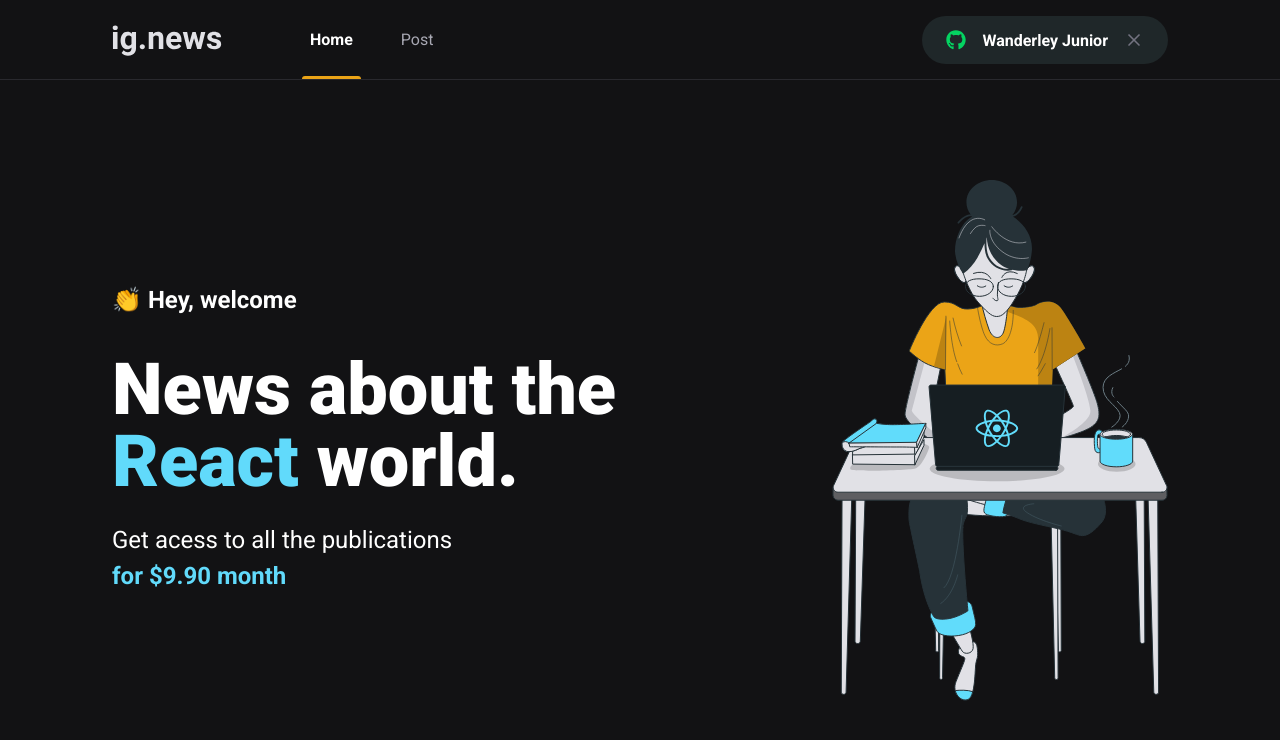
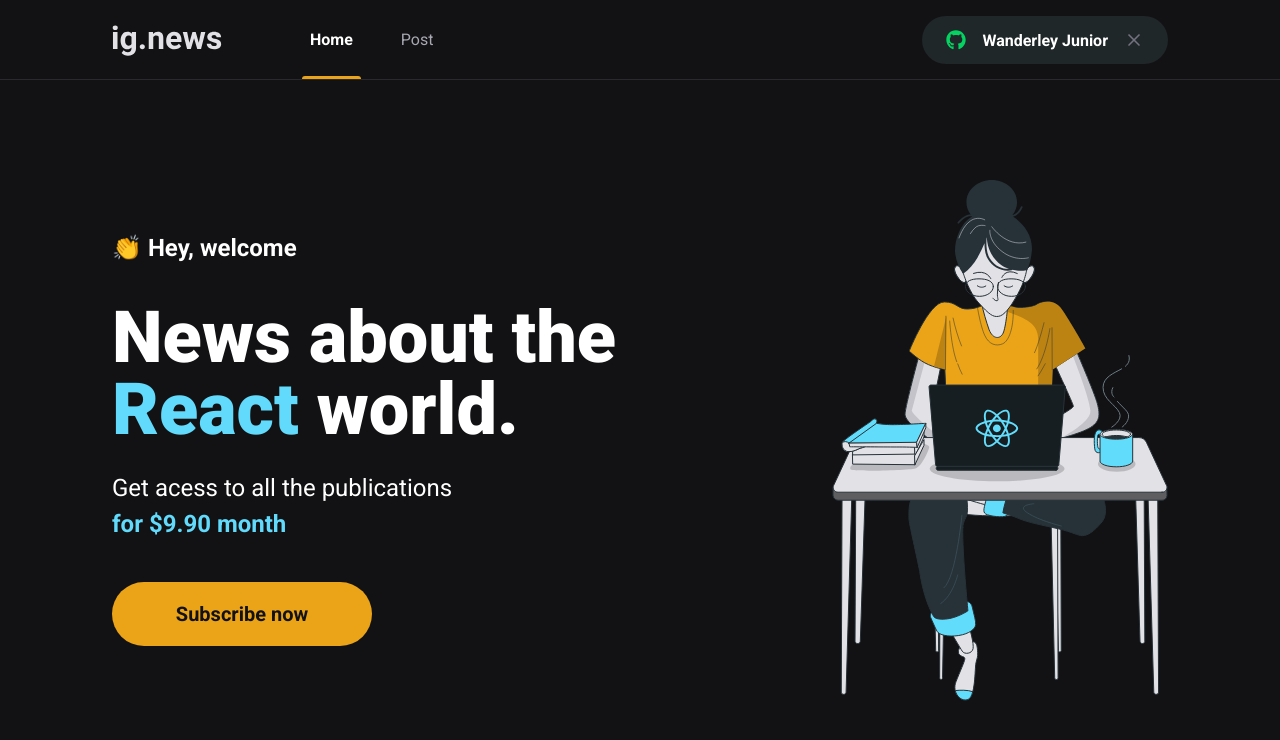
Before and after one commit to wanderleyjunr/wynews, a Next.js app: page / in a window 1280 px wide. Shown: the top 740 px of the page. Built offline with nearby package versions, Linux system fonts and the light colour scheme.

Commit message:
criacao do component SubscribeButton

```diff
--- /dev/null
+++ b/src/components/SubscribeButton/index.tsx
@@ -0,0 +1,12 @@
+import styles from './styles.module.scss'
+
+export function SubscribeButon(){
+    return(
+        <button
+            type="button"
+            className={styles.subscribeButton}
+        >
+            Subscribe now
+        </button>
+    )
+}
--- /dev/null
+++ b/src/components/SubscribeButton/styles.module.scss
@@ -0,0 +1,20 @@
+.subscribeButton {
+  height: 4rem;
+  width: 260px;
+  border: 0;
+  border-radius: 2rem;
+  background: var(--yellow-500);
+  color: var(--gray-900);
+  font-size: 1.25rem;
+  font-weight: bold;
+
+  display: flex;
+  align-items: center;
+  justify-content: center;
+
+  transition: filter 0.2s;
+
+  &:hover {
+    filter: brightness(0.8);
+  }
+}
--- a/src/pages/home.module.scss
+++ b/src/pages/home.module.scss
@@ -27,13 +27,19 @@
       color: var(--cyan-500);
     }
   }
+
   p {
     font-size: 1.5rem;
     line-height: 2.25rem;
     margin-top: 1.5rem;
-    > span {
+
+    span {
       color: var(--cyan-500);
       font-weight: bold;
     }
   }
+
+  button {
+    margin-top: 2.5rem;
+  }
 }
--- a/src/pages/index.tsx
+++ b/src/pages/index.tsx
@@ -1,4 +1,5 @@
 import Head from 'next/head'
+import { SubscribeButon } from '../components/SubscribeButton'
 import styles from './home.module.scss'
 
 export default function Home() {
@@ -16,6 +17,8 @@
             Get acess to all the publications <br />
             <span>for $9.90 month</span>
           </p>
+
+          <SubscribeButon />
         </section>
 
         <img src="/images/avatar.svg" alt="Girl coding" />
```
